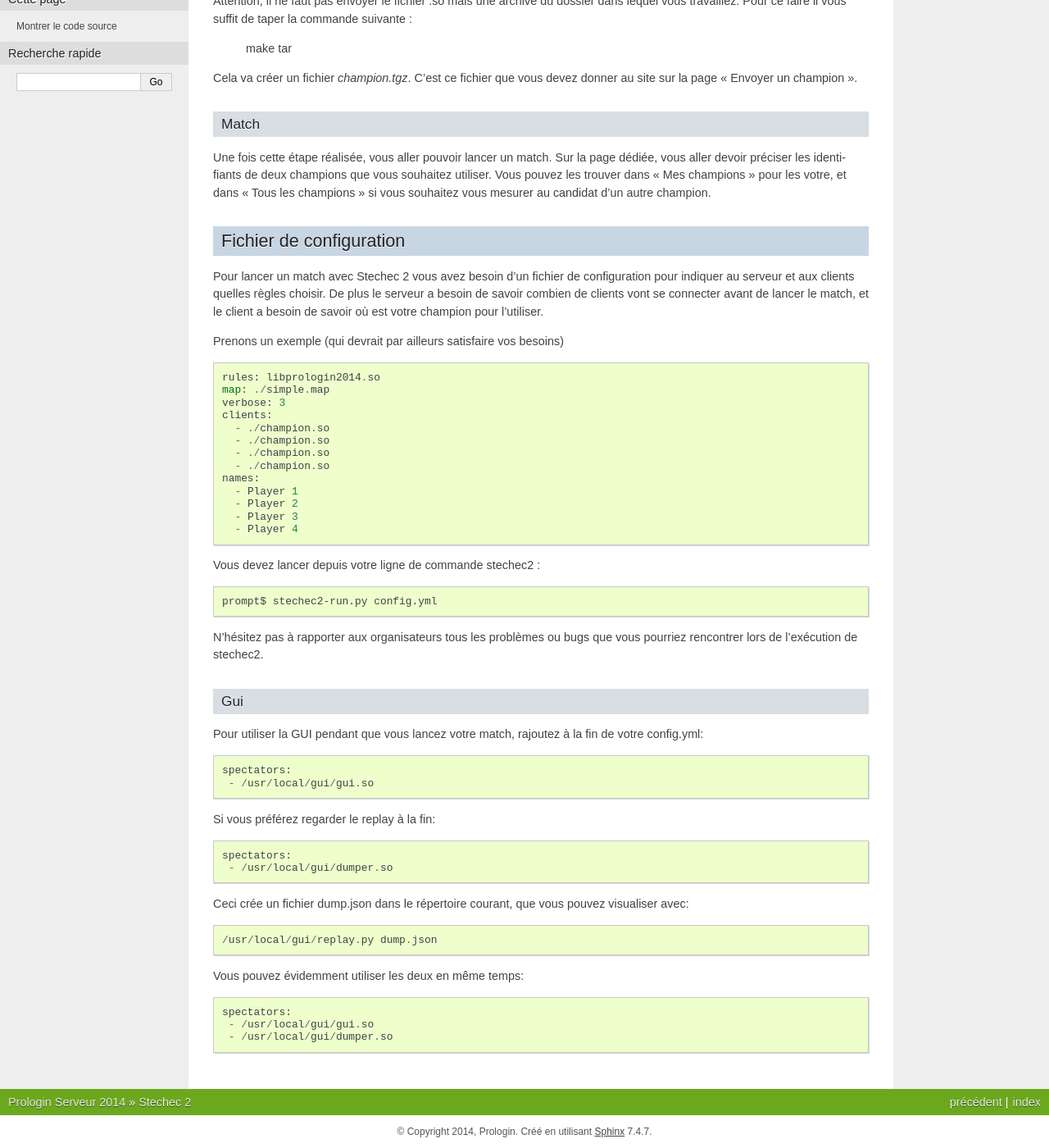
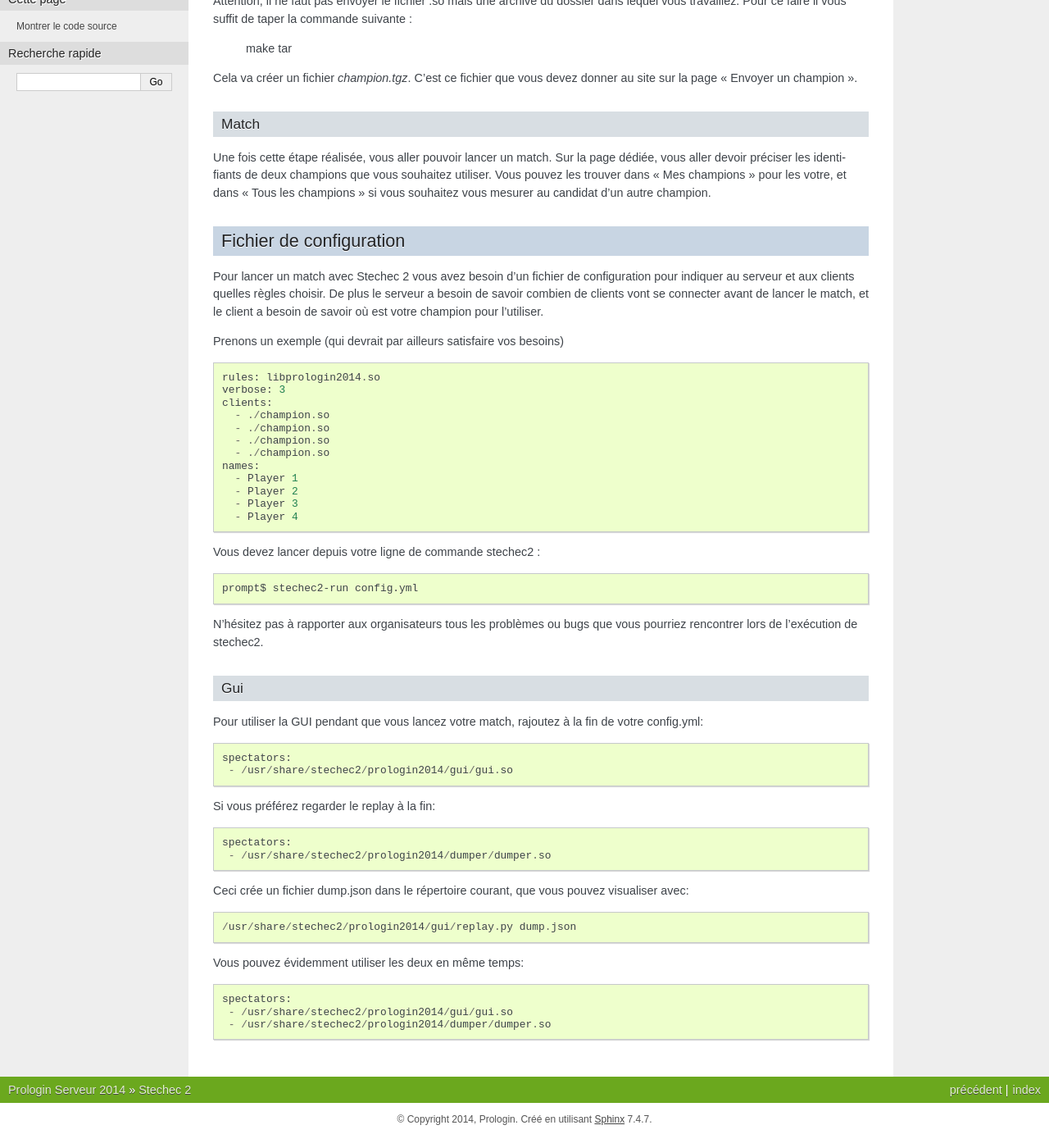
Before and after one commit to prologin/prologin2014, a Sphinx documentation site: the page built from doc/stechec2.rst, in a window 1280 px wide and 1400 px high, scrolled down 303 px. Shown: the whole window at 82% size. Built offline with Sphinx 7.4.7, drawn with Linux system fonts in a browser that asks for light colours; pages that are not in the unit, such as notebooks, are missing from menus.

Commit message:
Update doc with the path of this year.

```diff
--- a/doc/stechec2.rst
+++ b/doc/stechec2.rst
@@ -42,7 +42,6 @@ pour l'utiliser.
 Prenons un exemple (qui devrait par ailleurs satisfaire vos besoins) ::
 
   rules: libprologin2014.so
-  map: ./simple.map
   verbose: 3
   clients:
     - ./champion.so
@@ -57,7 +56,7 @@ Prenons un exemple (qui devrait par ailleurs satisfaire vos besoins) ::
 
 Vous devez lancer depuis votre ligne de commande stechec2 : ::
 
-    prompt$ stechec2-run.py config.yml
+    prompt$ stechec2-run config.yml
 
 N'hésitez pas à rapporter aux organisateurs tous les problèmes ou bugs que vous
 pourriez rencontrer lors de l'exécution de stechec2.
@@ -69,20 +68,20 @@ Pour utiliser la GUI pendant que vous lancez votre match, rajoutez à la fin de
 votre config.yml::
 
   spectators:
-   - /usr/local/gui/gui.so
+   - /usr/share/stechec2/prologin2014/gui/gui.so
 
 Si vous préférez regarder le replay à la fin::
 
   spectators:
-   - /usr/local/gui/dumper.so
+   - /usr/share/stechec2/prologin2014/dumper/dumper.so
 
 Ceci crée un fichier dump.json dans le répertoire courant, que vous pouvez
 visualiser avec::
 
-  /usr/local/gui/replay.py dump.json
+  /usr/share/stechec2/prologin2014/gui/replay.py dump.json
 
 Vous pouvez évidemment utiliser les deux en même temps::
 
   spectators:
-   - /usr/local/gui/gui.so
-   - /usr/local/gui/dumper.so
+   - /usr/share/stechec2/prologin2014/gui/gui.so
+   - /usr/share/stechec2/prologin2014/dumper/dumper.so
```
